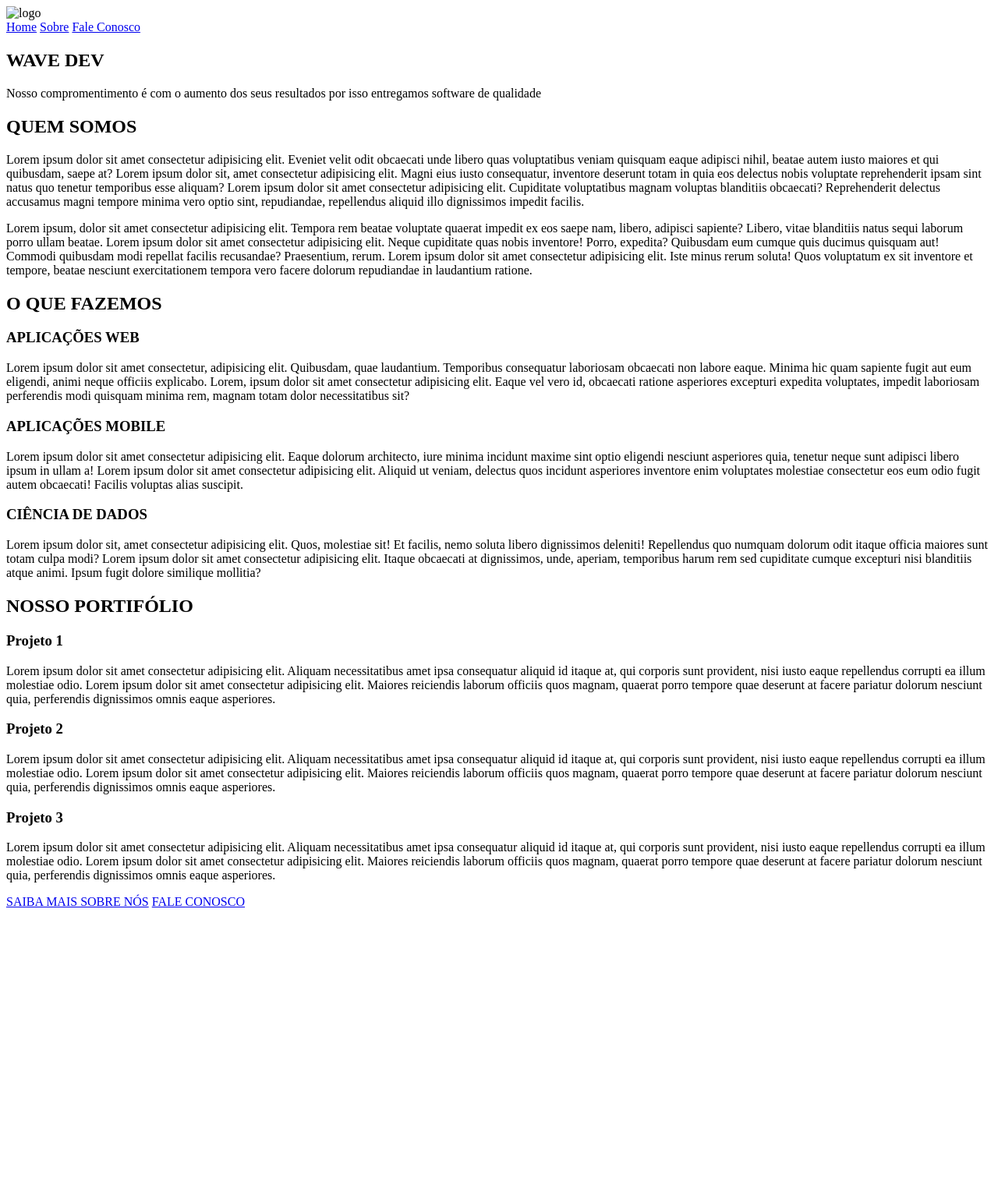
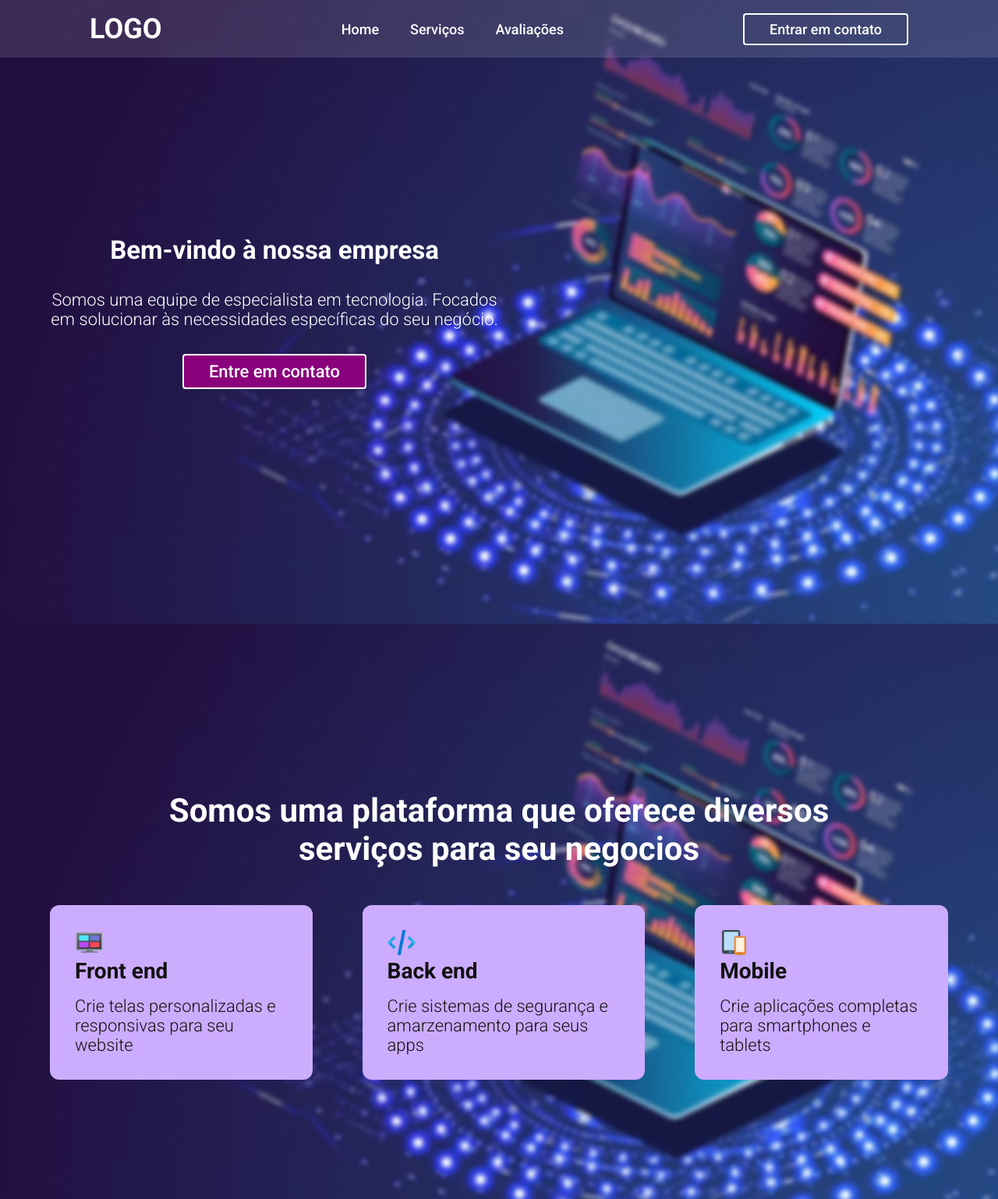
Before and after one commit to devid8642/wave_dev_lp, a plain HTML site: page index.html in a window 1280 px wide. Shown: the top 1538 px of the page at 78% size. Before the commit the page ends 1174 px from the top, so only its background shows below. Drawn offline with Linux system fonts and the light colour scheme.

Commit message:
Estilo adicionado a algumas secoes

```diff
--- a/index.html
+++ b/index.html
@@ -1,92 +1,93 @@
 <!DOCTYPE html>
 <html lang="pt-br">
   <head>
-    <meta charset="UTF-8">
-    <meta http-equiv="X-UA-Compatible" content="IE=edge">
-    <meta name="viewport" content="width=device-width, initial-scale=1.0">
+    <meta charset="UTF-8" />
+    <meta http-equiv="X-UA-Compatible" content="IE=edge" />
+    <meta name="viewport" content="width=device-width, initial-scale=1.0" />
+    <link rel="stylesheet" href="./styles/style.css" />
     <title>Home</title>
   </head>
   <body>
     <header>
-        <img src="" alt="logo">
+      <h1>LOGO</h1>
       <nav>
-            <a href="#">Home</a>
-            <a href="#">Sobre</a>
-            <a href="#">Fale Conosco</a>
+        <a href="#home">Home</a>
+        <a href="#services">Serviços</a>
+        <a href="#assessments">Avaliações</a>
       </nav>
+      <a class="contact">Entrar em contato</a>
     </header>
 
     <main>
-        <section id="secao1">
-            <h1>WAVE DEV</h1>
+      <section id="home">
+        <div class="info">
+          <h1>Bem-vindo à nossa empresa</h1>
           <p>
-                Nosso compromentimento é com o aumento dos seus resultados por isso entregamos software de qualidade
+            Somos uma equipe de especialista em tecnologia. Focados em
+            solucionar às necessidades específicas do seu negócio.
           </p>
+          <a href="#contact">Entre em contato</a>
+        </div>
+        <div class="space" />
       </section>
 
-        <section id="secao2">
-            <h2>QUEM SOMOS</h2>
-            <p>
-                Lorem ipsum dolor sit amet consectetur adipisicing elit. Eveniet velit odit obcaecati unde libero quas voluptatibus veniam quisquam eaque adipisci nihil, beatae autem iusto maiores et qui quibusdam, saepe at? Lorem ipsum dolor sit, amet consectetur adipisicing elit. Magni eius iusto consequatur, inventore deserunt totam in quia eos delectus nobis voluptate reprehenderit ipsam sint natus quo tenetur temporibus esse aliquam? Lorem ipsum dolor sit amet consectetur adipisicing elit. Cupiditate voluptatibus magnam voluptas blanditiis obcaecati? Reprehenderit delectus accusamus magni tempore minima vero optio sint, repudiandae, repellendus aliquid illo dignissimos impedit facilis.
-            </p>
-
-            <p>
-                Lorem ipsum, dolor sit amet consectetur adipisicing elit. Tempora rem beatae voluptate quaerat impedit ex eos saepe nam, libero, adipisci sapiente? Libero, vitae blanditiis natus sequi laborum porro ullam beatae. Lorem ipsum dolor sit amet consectetur adipisicing elit. Neque cupiditate quas nobis inventore! Porro, expedita? Quibusdam eum cumque quis ducimus quisquam aut! Commodi quibusdam modi repellat facilis recusandae? Praesentium, rerum. Lorem ipsum dolor sit amet consectetur adipisicing elit. Iste minus rerum soluta! Quos voluptatum ex sit inventore et tempore, beatae nesciunt exercitationem tempora vero facere dolorum repudiandae in laudantium ratione.
-            </p>
-        </section>
-
-        <section id="secao3">
-            <h2>O QUE FAZEMOS</h2>
-
-            <div class="card">
-                <h3>APLICAÇÕES WEB</h3>
-                <p>
-                    Lorem ipsum dolor sit amet consectetur, adipisicing elit. Quibusdam, quae laudantium. Temporibus consequatur laboriosam obcaecati non labore eaque. Minima hic quam sapiente fugit aut eum eligendi, animi neque officiis explicabo. Lorem, ipsum dolor sit amet consectetur adipisicing elit. Eaque vel vero id, obcaecati ratione asperiores excepturi expedita voluptates, impedit laboriosam perferendis modi quisquam minima rem, magnam totam dolor necessitatibus sit?
-                </p>
+      <section id="services">
+        <h1>
+          Somos uma plataforma que oferece diversos serviços para seu negocios
+        </h1>
+        <div class="box_services">
+          <div class="service_container">
+            <span>
+              <img src="./assets/front.png" alt="stack" />
+              <h2>Front end</h2>
+            </span>
+            <p>Crie telas personalizadas e responsivas para seu website</p>
           </div>
 
-            <div class="card">
-                <h3>APLICAÇÕES MOBILE</h3>
-                <p>
-                    Lorem ipsum dolor sit amet consectetur adipisicing elit. Eaque dolorum architecto, iure minima incidunt maxime sint optio eligendi nesciunt asperiores quia, tenetur neque sunt adipisci libero ipsum in ullam a! Lorem ipsum dolor sit amet consectetur adipisicing elit. Aliquid ut veniam, delectus quos incidunt asperiores inventore enim voluptates molestiae consectetur eos eum odio fugit autem obcaecati! Facilis voluptas alias suscipit.
-                </p>
+          <div class="service_container">
+            <span>
+              <img src="./assets/code.png" alt="stack" />
+              <h2>Back end</h2>
+            </span>
+            <p>Crie sistemas de segurança e amarzenamento para seus apps</p>
           </div>
 
-            <div class="card">
-                <h3>CIÊNCIA DE DADOS</h3>
-                <p>
-                    Lorem ipsum dolor sit, amet consectetur adipisicing elit. Quos, molestiae sit! Et facilis, nemo soluta libero dignissimos deleniti! Repellendus quo numquam dolorum odit itaque officia maiores sunt totam culpa modi? Lorem ipsum dolor sit amet consectetur adipisicing elit. Itaque obcaecati at dignissimos, unde, aperiam, temporibus harum rem sed cupiditate cumque excepturi nisi blanditiis atque animi. Ipsum fugit dolore similique mollitia?
-                </p>
+          <div class="service_container">
+            <span>
+              <img src="./assets/mobile.png" alt="stack" />
+              <h2>Mobile</h2>
+            </span>
+            <p>Crie aplicações completas para smartphones e tablets</p>
+          </div>
         </div>
       </section>
+    </main>
 
-        <section id="secao4">
-            <h2>NOSSO PORTIFÓLIO</h2>
-
-            <div class="card">
-                <h3>Projeto 1</h3>
-                <p>
-                    Lorem ipsum dolor sit amet consectetur adipisicing elit. Aliquam necessitatibus amet ipsa consequatur aliquid id itaque at, qui corporis sunt provident, nisi iusto eaque repellendus corrupti ea illum molestiae odio. Lorem ipsum dolor sit amet consectetur adipisicing elit. Maiores reiciendis laborum officiis quos magnam, quaerat porro tempore quae deserunt at facere pariatur dolorum nesciunt quia, perferendis dignissimos omnis eaque asperiores.
-                </p>
+    <footer>
+      <div>
+        <h1>LOGO</h1>
+        <span>Empresa 2023</span>
+        <span>Todos os direitos reservados</span>
       </div>
-
-            <div class="card">
-                <h3>Projeto 2</h3>
-                <p>
-                    Lorem ipsum dolor sit amet consectetur adipisicing elit. Aliquam necessitatibus amet ipsa consequatur aliquid id itaque at, qui corporis sunt provident, nisi iusto eaque repellendus corrupti ea illum molestiae odio. Lorem ipsum dolor sit amet consectetur adipisicing elit. Maiores reiciendis laborum officiis quos magnam, quaerat porro tempore quae deserunt at facere pariatur dolorum nesciunt quia, perferendis dignissimos omnis eaque asperiores.
-                </p>
+      <div>
+        <h2>Utilidades</h2>
+        <a href="#home">Home</a>
+        <a href="#services">Serviços</a>
+        <a href="#avaliacoes">Avaliações</a>
+        <a href="#contato">Entre em contato</a>
       </div>
-
-            <div class="card">
-                <h3>Projeto 3</h3>
-                <p>
-                    Lorem ipsum dolor sit amet consectetur adipisicing elit. Aliquam necessitatibus amet ipsa consequatur aliquid id itaque at, qui corporis sunt provident, nisi iusto eaque repellendus corrupti ea illum molestiae odio. Lorem ipsum dolor sit amet consectetur adipisicing elit. Maiores reiciendis laborum officiis quos magnam, quaerat porro tempore quae deserunt at facere pariatur dolorum nesciunt quia, perferendis dignissimos omnis eaque asperiores.
-                </p>
+      <div>
+        <h2>Redes socais</h2>
+        <a href="#">Facebook</a>
+        <a href="#">Instagram</a>
+        <a href="#">YouTube</a>
+        <a href="#">Linkedin</a>
       </div>
-        </section>
-
-        <a href="#">SAIBA MAIS SOBRE NÓS</a>
-        <a href="#">FALE CONOSCO</a>
-    </main>
+      <div>
+        <h2>Contatos</h2>
+        <span>xxxxx@gmail.com</span>
+        <span>0800 000 0000</span>
+      </div>
+    </footer>
   </body>
 </html>
--- /dev/null
+++ b/styles/style.css
@@ -0,0 +1,164 @@
+@import url('https://fonts.googleapis.com/css2?family=Roboto:wght@300;500;700&display=swap');
+
+*{
+    padding: 0;
+    margin: 0;
+    box-sizing: border-box;
+    font-family: 'Roboto', sans-serif;
+    color: white
+}
+
+a{
+    text-decoration: none;
+}
+
+a:hover{
+    opacity: 0.7;
+}
+
+header{
+    padding-top: 16px;
+    padding-bottom: 16px;
+    display: flex;
+    align-items: center;
+    justify-content: space-around;
+    position: fixed;
+    background: rgba(217, 217, 217, 0.15);
+    width: 100%;
+    font-size: 18px;
+}
+
+nav{
+    display: flex;
+    align-items: center;
+    justify-content: center;
+    gap: 2.5rem;
+}
+
+.space{
+    flex: 1;
+}
+
+#home{
+    background-image: url("../assets/home.png");
+    background-size: cover;
+    background-position: center;
+    margin: 0;
+    height: 100vh;
+    display: flex;
+    justify-content: end;
+}
+
+.info{
+    flex:1;
+    display: flex;
+    flex-direction: column;
+    justify-content: center;
+    align-items: center;
+    gap: 32px;
+    font-size: 22px;
+}
+
+.info p{
+    text-align: center;
+    font-weight: lighter;
+}
+
+.info a{
+    padding: 8px 32px 8px 32px;
+    width: auto;
+    border: 2px solid white;
+    border-radius: 4px;
+    background-color: #8A007C;
+    cursor: pointer;
+}
+
+#home, #services, #contact{
+    padding: 16px 64px 16px 64px;
+}
+
+
+.contact{
+    padding: 8px 32px 8px 32px;
+    border: 2px solid white;
+    border-radius: 4px;
+    background: transparent;
+    cursor: pointer;
+}
+
+#services{
+    background-image: url("../assets/service.png");
+    background-size: cover;
+    background-position: center;
+    margin: 0;
+    height: 100vh;
+    width: 100%;
+    display: flex;
+    justify-content: center;
+    align-items: center;
+    flex-direction: column;
+    gap: 16px;
+}
+
+#services h1{
+    text-align: center;
+    font-size: 42px;
+    width: 80%;
+}
+
+.box_services{
+    margin-top: 32px;
+    display: flex;
+    justify-content: center;
+    align-items: center;
+    gap: 64px;
+}
+
+.service_container{
+    background-color: #CCACFF;
+    border-radius: 12px;
+    padding: 32px;
+    display: flex;
+    flex-direction: column;
+    gap: 16px;
+}
+
+.service_container img{
+    height: 32px;
+}
+
+.service_container h2{
+    font-size: 28px;
+    color: #121212;
+}
+
+.service_container p{
+    font-weight: lighter;
+    font-size: 22px;
+    color: #121212;
+}
+
+
+footer{
+    background-color: #121212;
+    display: flex;
+    align-items: center;
+    justify-content: space-around;
+    padding: 32px;
+}
+
+footer a{
+    color:#B5B2B2;
+}
+
+footer span{
+    color: #B5B2B2;
+}
+
+footer div{
+    height: 100%;
+    display: flex;
+    flex-direction: column;
+    justify-content: flex-start;
+    gap: 8px;
+}
```
Also changed, not shown: assets/code.png (added), assets/front.png (added), assets/home.png (added), assets/mobile.png (added), assets/service.png (added). Lines whose indentation alone changed are shown as unchanged.
